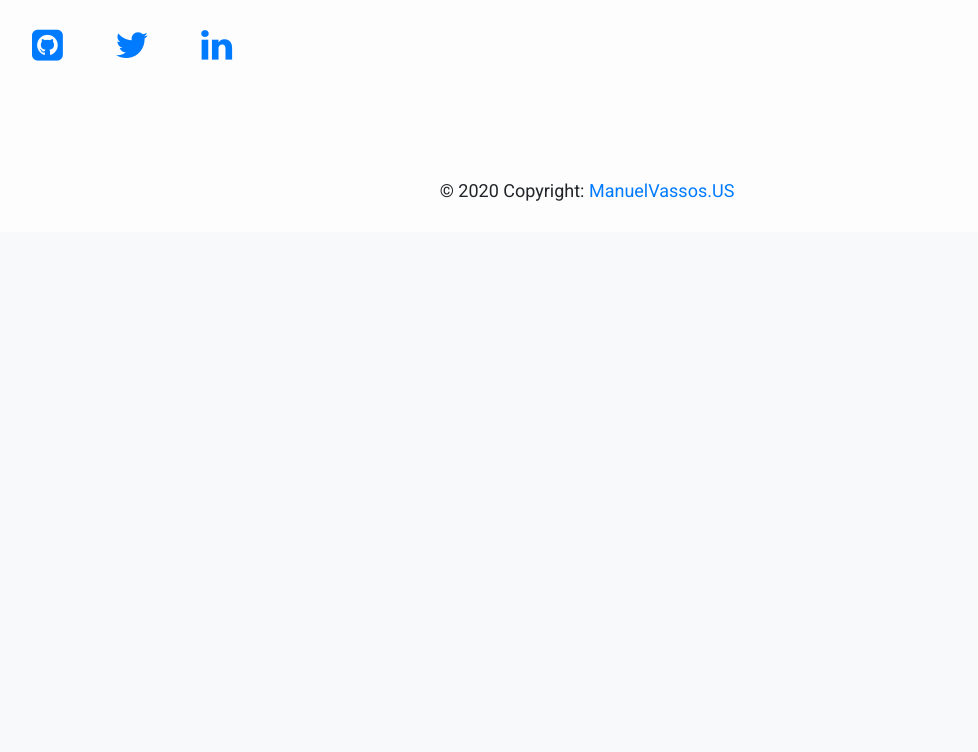
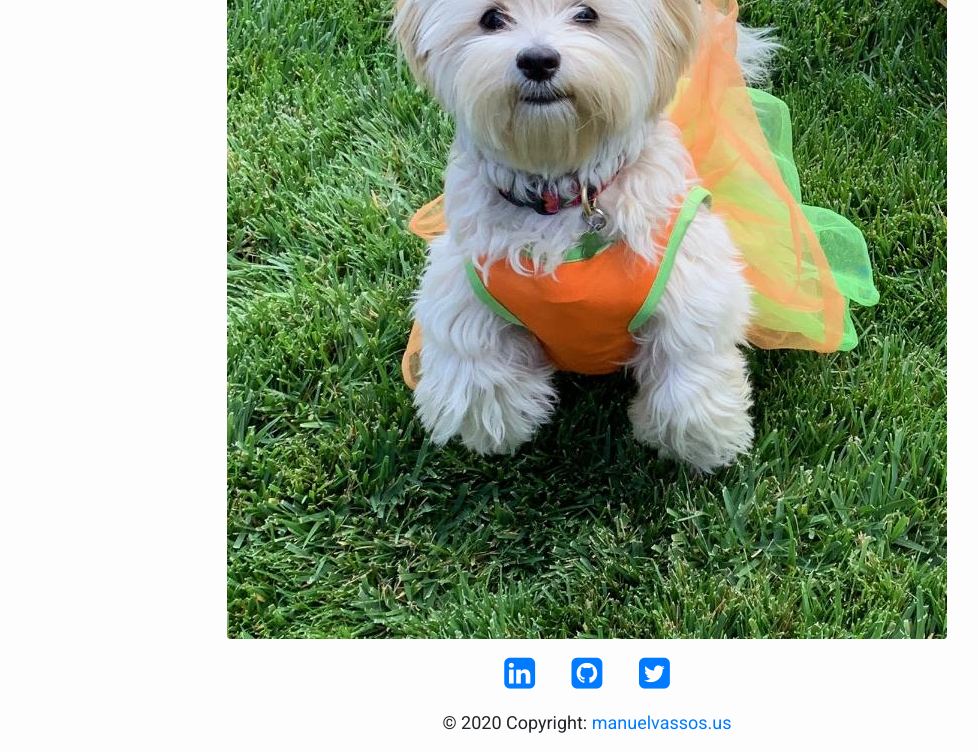
Before and after one commit to mvassos/django_blog, a Django app: page / in a window 1280 px wide. Shown: the part 568-1320 px from the top of the page, without its empty margins (53-1031 px from the left). Before the commit the page ends 769 px from the top, so only its background shows below. Run offline with Django 3.2, Linux system fonts and the light colour scheme; some libraries are stand-ins or nearby versions.

Commit message:
updating views

```diff
--- a/templates/base.html
+++ b/templates/base.html
@@ -63,42 +63,31 @@
         {% endblock content %}
 
         <!-- Footer -->
-        <footer class="page-footer font-small cyan darken-3">
-            <!-- Footer Elements -->
-              <div class="container">
+        <footer class="footer">
 
-                <!-- Grid row-->
-                <div class="row">
+            <div class="container-fluid mx-auto">
 
-                  <!-- Grid column -->
-                  <div class="col-md-12 py-5">
-                    <div class="mb-5 flex-center">
+                <div class="text-center center-block mt-3">
+                    <a href="https://www.linkedin.com/in/manuel-vassos-685303180/">
+                        <i class="fa fa-linkedin-square mx-3 fa-2x"> </i>
+                    </a>
+                    <a href="https://github.com/mvassos">
+                        <i class="fa fa-github-square mx-3 fa-2x"></i>
+                    </a>
+                      <!-- Twitter -->
+                    <a href="https://twitter.com/vassos_manny">
+                        <i class="fa fa-twitter-square mx-3 fa-2x"> </i>
+                    </a>
+                      <!--Linkedin -->
+                </div>
 
-                      <!-- Github -->
-                        <a href="https://github.com/mvassos">
-                        <i class="fa fa-github-square mr-md-5 mr-3 fa-2x"></i></a>
-                      <!-- Twitter -->
-                      <a href="https://twitter.com/vassos_manny">
-                        <i class="fa fa-twitter mr-md-5 mr-3 fa-2x"> </i>
-                      </a>
-                      <!--Linkedin -->
-                      <a href="https://www.linkedin.com/in/manuel-vassos-685303180/">
-                        <i class="fa fa-linkedin mr-md-5 mr-3 fa-2x"> </i>
-                      </a>
 
-                    </div>
-                  </div>
-                  <!-- Grid column -->
+            </div>
 
-                </div>
-                <!-- Grid row-->
-
-              </div>
-              <!-- Footer Elements -->
 
              <!-- Copyright -->
               <div class="footer-copyright text-center py-3">© 2020 Copyright:
-                <a href="#"> ManuelVassos.US</a>
+                <a href="#"> manuelvassos.us</a>
               </div>
             <!-- Copyright -->
         </footer>
@@ -112,3 +101,5 @@
 
     </body>
 </html>
+
+<!-- Github -->
```
Also changed, not shown: assets/90138.jpeg (added), assets/gh.png (added), assets/linkedin.png (added), assets/twitter.png (added).
